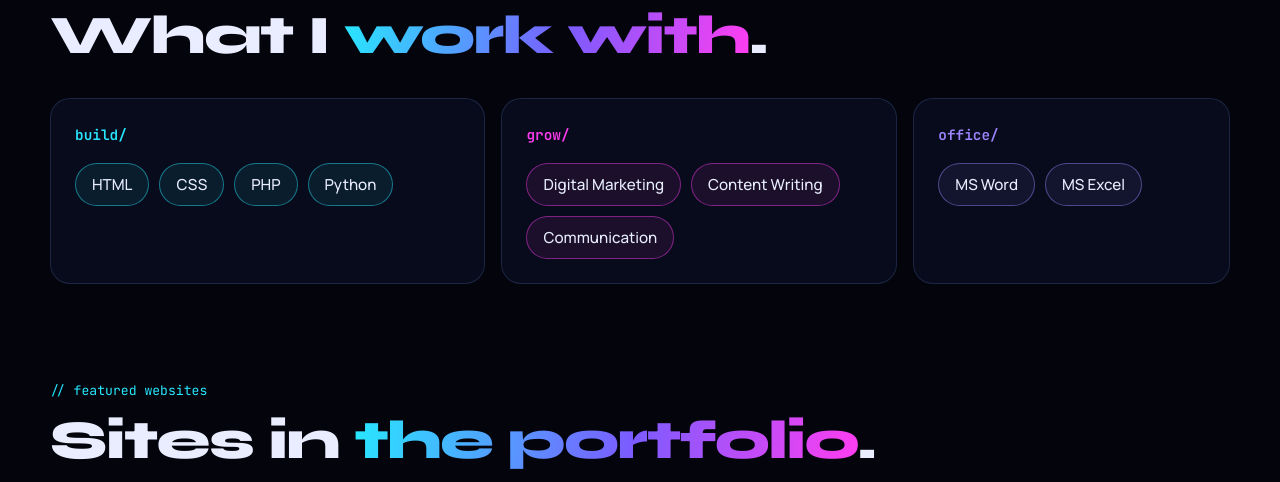
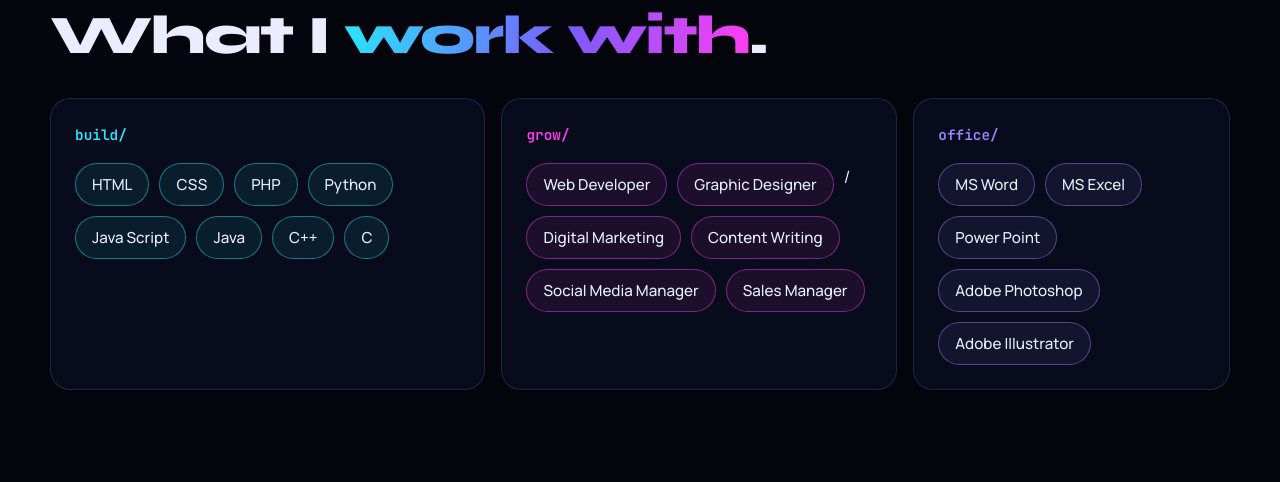
Before and after one commit to Aleey-Code/Aleey-dev.github.io, a plain HTML site: page index.html in a window 1280 px wide. Shown: the part 1590-2072 px from the top of the page. Drawn offline with Linux system fonts and the light colour scheme; animation ran at ten frames a second.

Commit message:
Update index.html

```diff
--- a/index.html
+++ b/index.html
@@ -101,15 +101,15 @@
       <div class="skill-grid">
         <div class="skill-card a-cyan" data-reveal>
           <h3>build/</h3>
-          <ul><li>HTML</li><li>CSS</li><li>PHP</li><li>Python</li></ul>
+          <ul><li>HTML</li><li>CSS</li><li>PHP</li><li>Python</li><li>Java Script</li><li>Java</li><li>C++</li><li>C</li></ul>
         </div>
         <div class="skill-card a-magenta" data-reveal style="--d:.1s">
           <h3>grow/</h3>
-          <ul><li>Digital Marketing</li><li>Content Writing</li><li>Communication</li></ul>
+          <ul><li>Web Developer</li><li>Graphic Designer</li>/<li>Digital Marketing</li><li>Content Writing</li><li>Social Media Manager</li><li>Sales Manager</li></ul>
         </div>
         <div class="skill-card a-violet" data-reveal style="--d:.2s">
           <h3>office/</h3>
-          <ul><li>MS Word</li><li>MS Excel</li></ul>
+          <ul><li>MS Word</li><li>MS Excel</li><li>Power Point</li><li>Adobe Photoshop</li><li>Adobe Illustrator</li></ul>
         </div>
       </div>
     </section>
```
